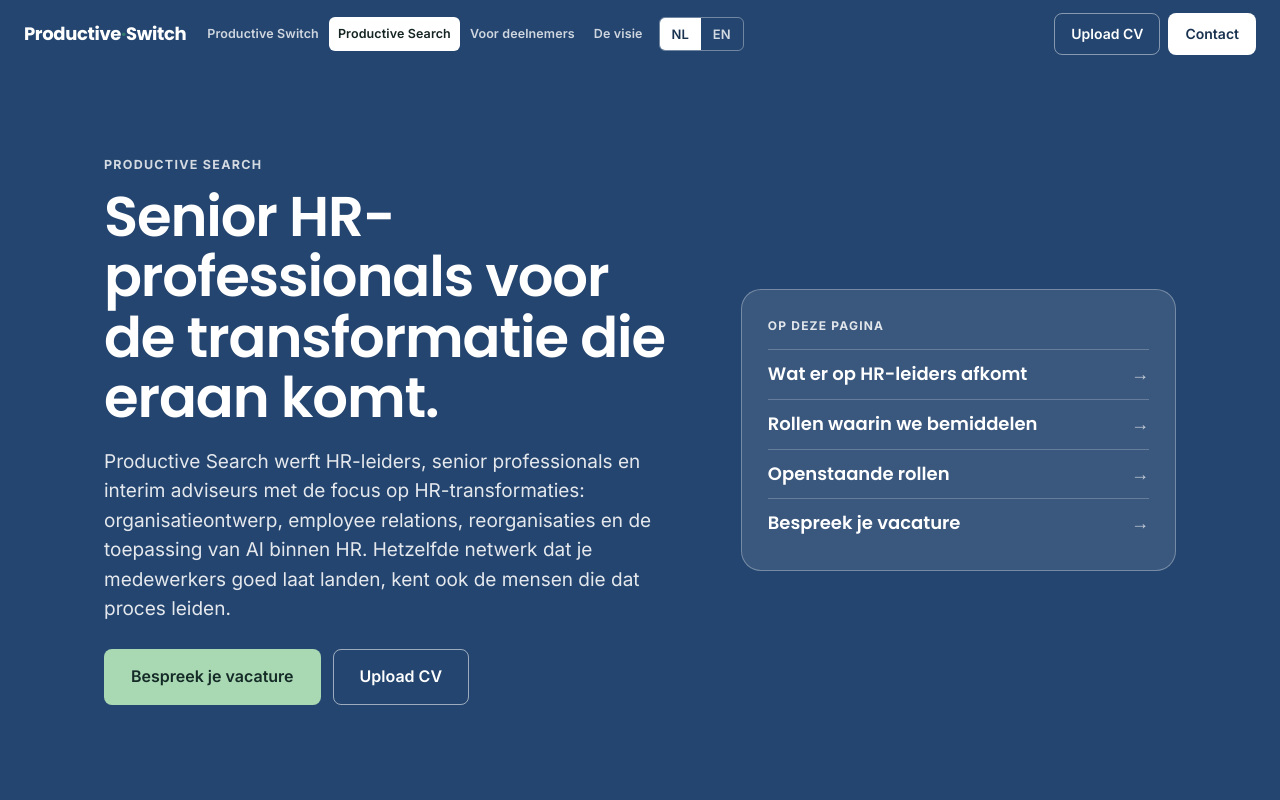
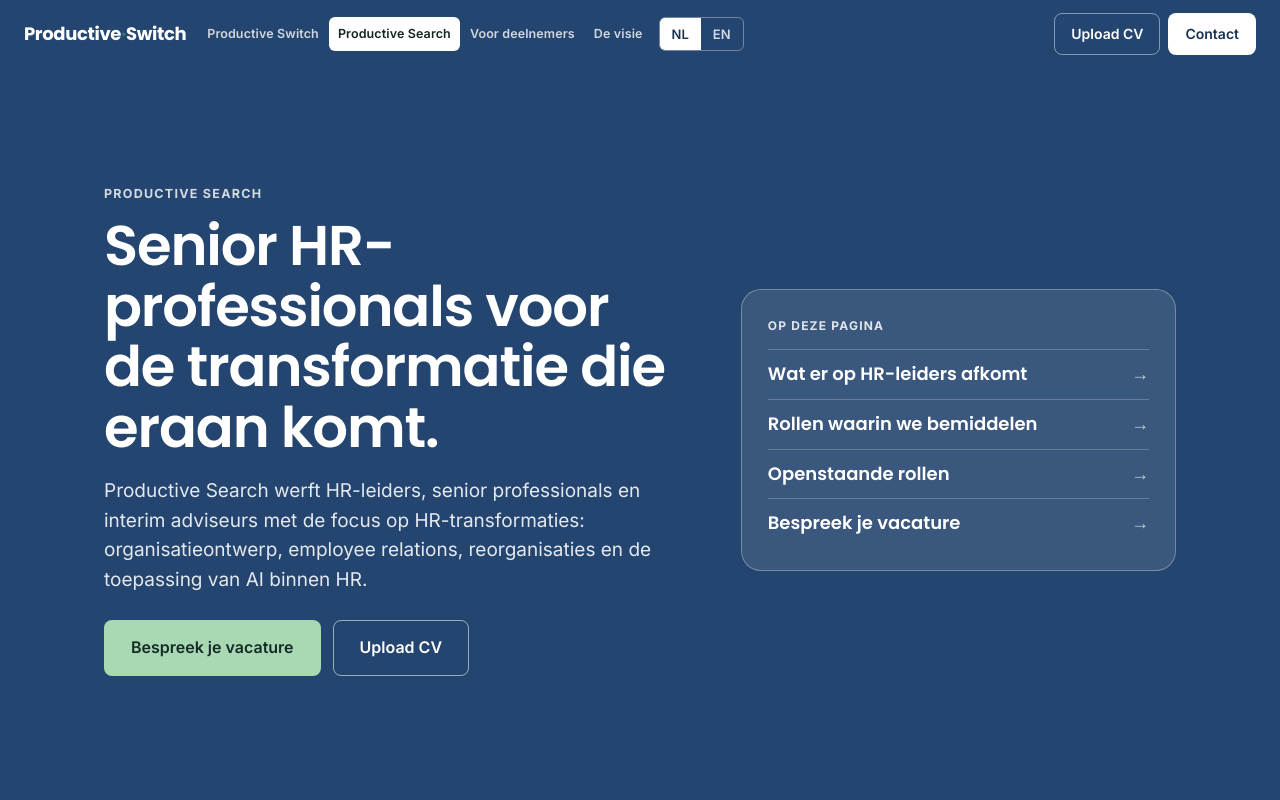
Before and after one commit to ProductiveSwitch/switch-showcase, a Next.js app: page /productive-search in a window 1280 px wide. Shown: the top 800 px of the page. Built offline with nearby package versions, Linux system fonts and the light colour scheme.

Commit message:
Search intro: drop network sentence
Co-Authored-By: Claude Fable 5.1 <noreply@anthropic.com>

```diff
--- a/components/ProductiveSearchPage.tsx
+++ b/components/ProductiveSearchPage.tsx
@@ -33,8 +33,8 @@ export function ProductiveSearchPage() {
             </h1>
             <p className="lede">
               {t({
-                nl: "Productive Search werft HR-leiders, senior professionals en interim adviseurs met de focus op HR-transformaties: organisatieontwerp, employee relations, reorganisaties en de toepassing van AI binnen HR. Hetzelfde netwerk dat je medewerkers goed laat landen, kent ook de mensen die dat proces leiden.",
-                en: "Productive Search recruits HR leaders, senior professionals and interim advisers with a focus on HR transformations: organisational design, employee relations, reorganisations and the application of AI within HR. The same network that helps your employees land well also knows the people who lead that process.",
+                nl: "Productive Search werft HR-leiders, senior professionals en interim adviseurs met de focus op HR-transformaties: organisatieontwerp, employee relations, reorganisaties en de toepassing van AI binnen HR.",
+                en: "Productive Search recruits HR leaders, senior professionals and interim advisers with a focus on HR transformations: organisational design, employee relations, reorganisations and the application of AI within HR.",
               })}
             </p>
             <div className="cta-actions">
```
